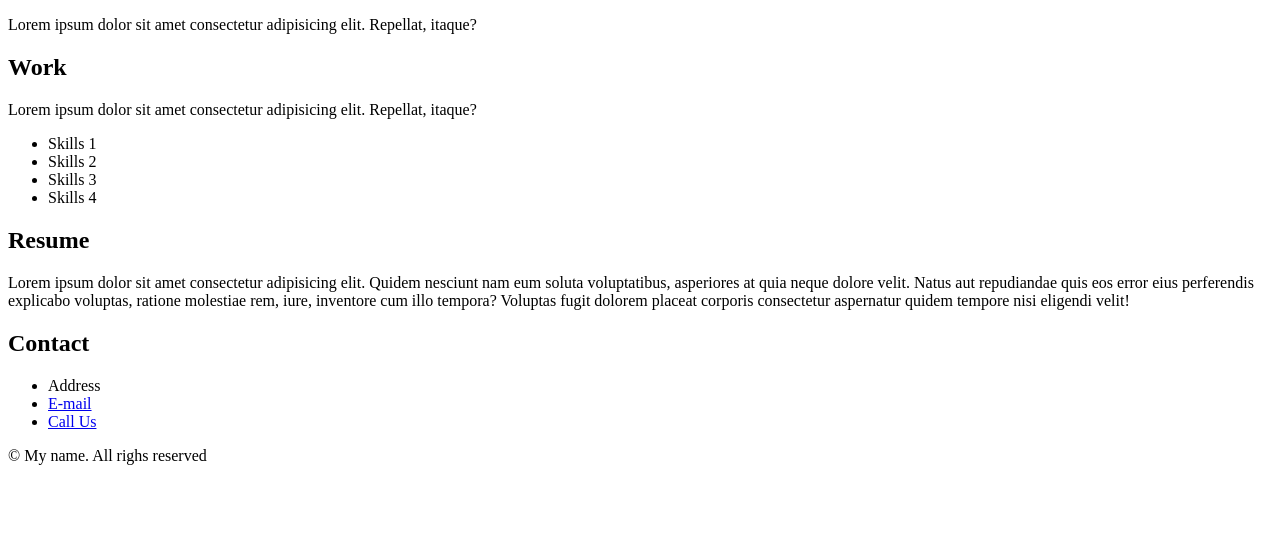
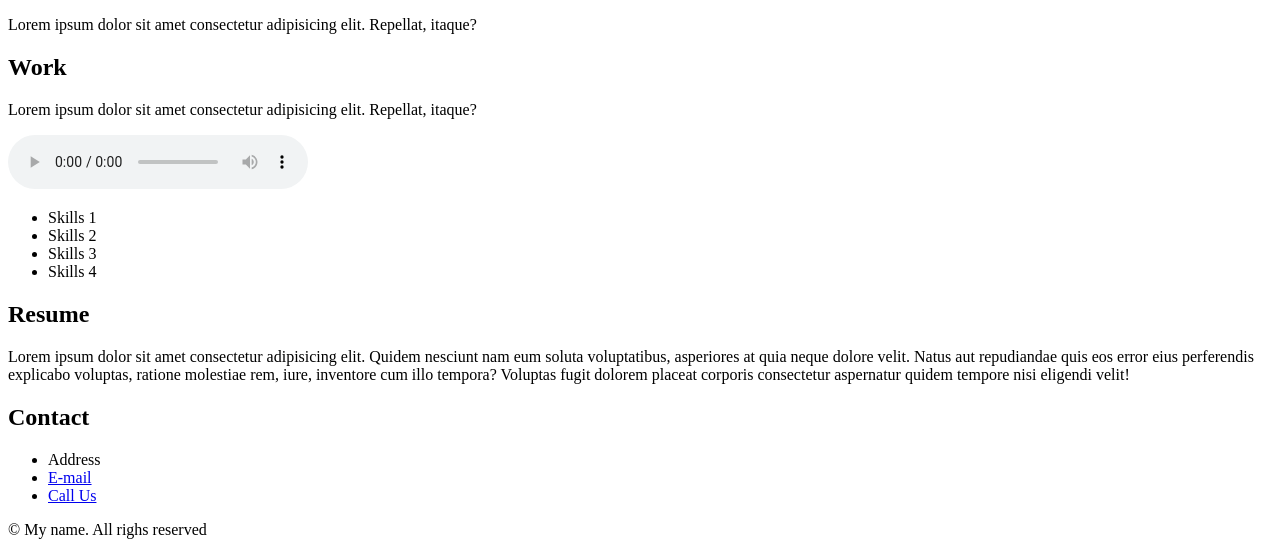
Before and after one commit to NS3131/Portfolio-Web-Page, a plain HTML site: page index.html in a window 1280 px wide. Shown: the part 292-847 px from the top of the page. Before the commit the page ends 800 px from the top, so only its background shows below. Drawn offline with Linux system fonts and the light colour scheme.

Commit message:
second commit

```diff
--- a/index.html
+++ b/index.html
@@ -51,6 +51,11 @@
     <p>Lorem ipsum dolor sit amet consectetur
         adipisicing elit.
         Repellat, itaque?</p>
+        <!-- insert an audio -->
+    <audio controls>
+  <source src="soundtrack.mp3" type="audio/mpeg">
+  Your browser does not support audio playback.
+</audio>
     <ul>
         <li>Skills 1</li>
         <li>Skills 2</li>
```
